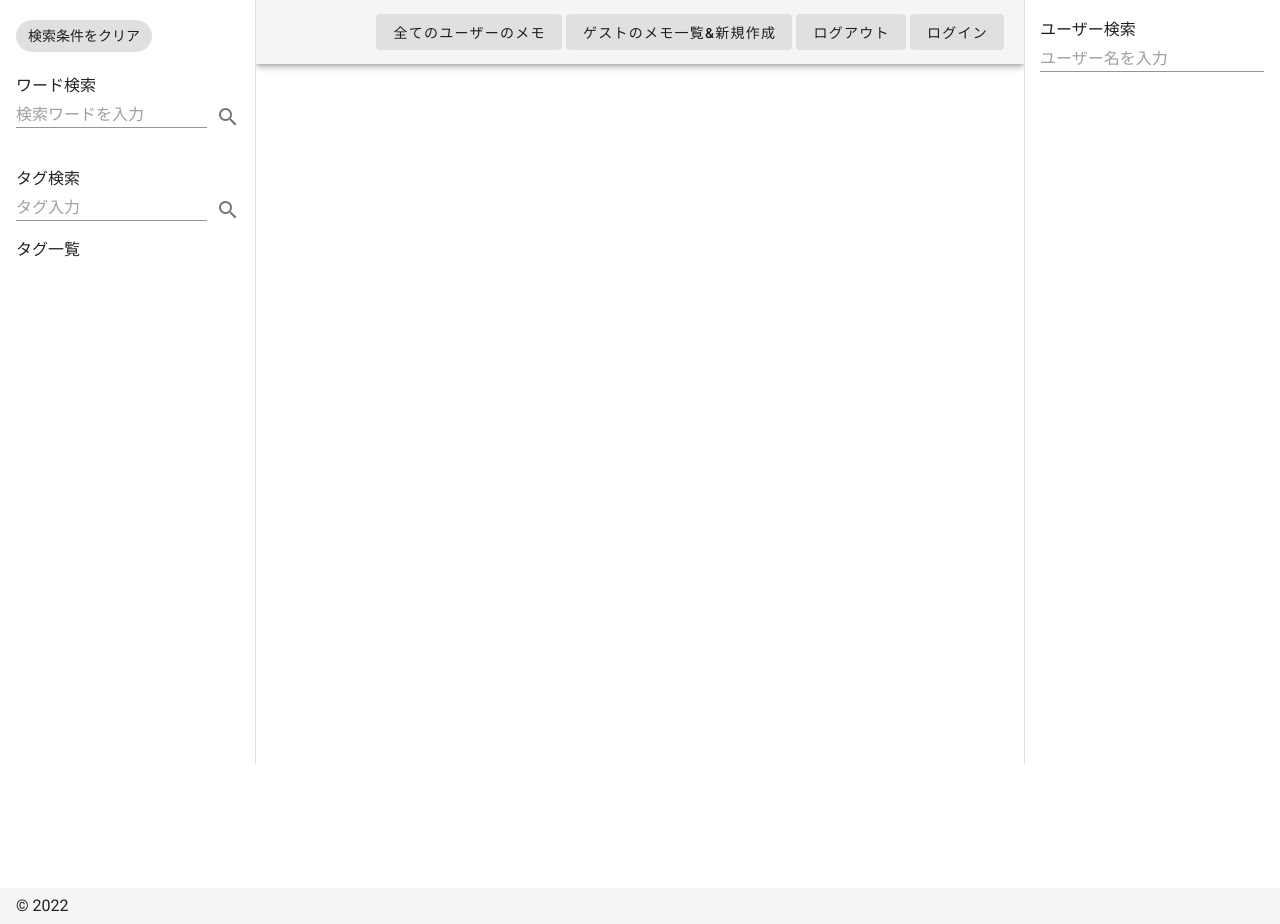
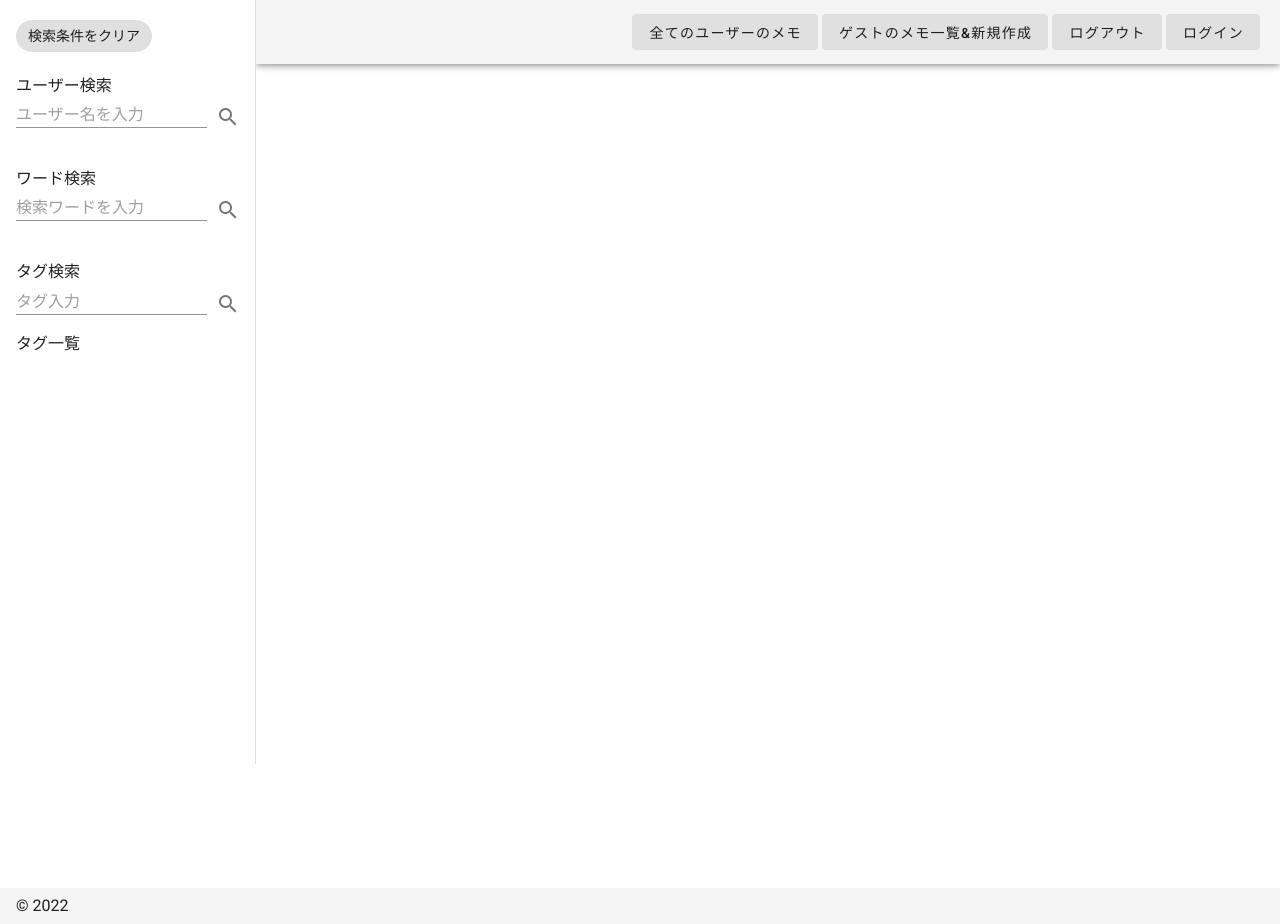
Before and after one commit to yuki-ando-web/my_portfolio-mato_memo, a Nuxt app: page /allUserIndex in a window 1280 px wide. Built offline with nearby package versions, Linux system fonts and the light colour scheme.

Commit message:
#42_全ユーザー画面のサイドナビバーを２つから１つに

```diff
--- a/pages/allUserIndex.vue
+++ b/pages/allUserIndex.vue
@@ -1,13 +1,25 @@
 <template>
   <v-app>
     <v-container>
-      <v-navigation-drawer app>
+      <v-navigation-drawer app permanent>
         <v-list>
           <v-list-item>
             <v-list-item-content>
               <v-list-item-title>
                 <v-chip @click="resetSearch"> 検索条件をクリア </v-chip>
               </v-list-item-title>
+            </v-list-item-content>
+          </v-list-item>
+          <v-list-item>
+            <v-list-item-content>
+              <v-list-item-title> ユーザー検索 </v-list-item-title>
+              <v-form>
+                <v-text-field
+                  placeholder="ユーザー名を入力"
+                  dense
+                  append-outer-icon="mdi-magnify"
+                ></v-text-field>
+              </v-form>
             </v-list-item-content>
           </v-list-item>
           <v-list-item>
@@ -55,7 +67,7 @@
         </v-list>
       </v-navigation-drawer>
 
-      <v-navigation-drawer right app>
+      <!-- <v-navigation-drawer right app>
         <v-list>
           <v-list-item>
             <v-list-item-content>
@@ -69,7 +81,7 @@
             </v-list-item-content>
           </v-list-item>
         </v-list>
-      </v-navigation-drawer>
+      </v-navigation-drawer> -->
       <v-row>
         <v-dialog v-model="dialog" width="500">
           <v-card>
@@ -81,20 +93,14 @@
             </v-card-text>
             <v-divider></v-divider>
             <v-col cols="12">
-
               <div v-for="(picture, index) in dialogMemo.picture" :key="index">
                 <v-dialog :value="dialogMemo.pictureDialog">
                   <template v-slot:activator="{ on, attrs }">
-                <v-img
-                  :src="picture.url"
-                  v-bind="attrs"
-                  v-on="on"
-                ></v-img>
+                    <v-img :src="picture.url" v-bind="attrs" v-on="on"></v-img>
                   </template>
                   <v-card>
-
                     <v-img :src="picture.url"></v-img>
-              <div>{{picture.name}}</div>
+                    <div>{{ picture.name }}</div>
                   </v-card>
                 </v-dialog>
               </div>
@@ -113,8 +119,8 @@
           cols="12"
           sm="6"
           md="6"
-          lg="6"
-          xl="6"
+          lg="4"
+          xl="4"
         >
           <v-card height="184">
             <v-card-text>{{ memo.memoUserName }}</v-card-text>
@@ -149,7 +155,7 @@ export default {
         title: '',
         content: '',
         tag: '',
-        picture:[],
+        picture: [],
         pictureDialog: false,
       },
     }
```
Lines whose indentation alone changed are shown as unchanged.
